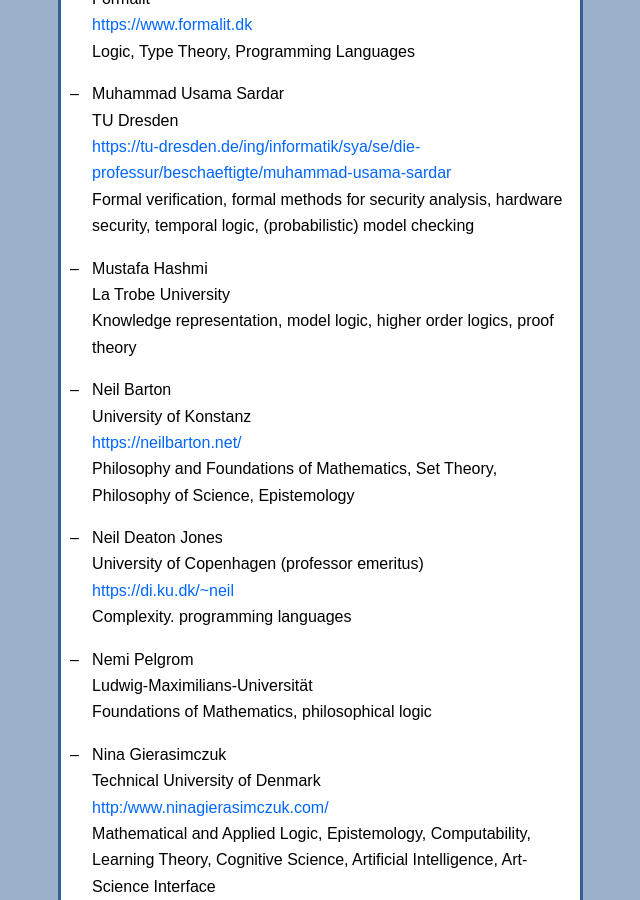
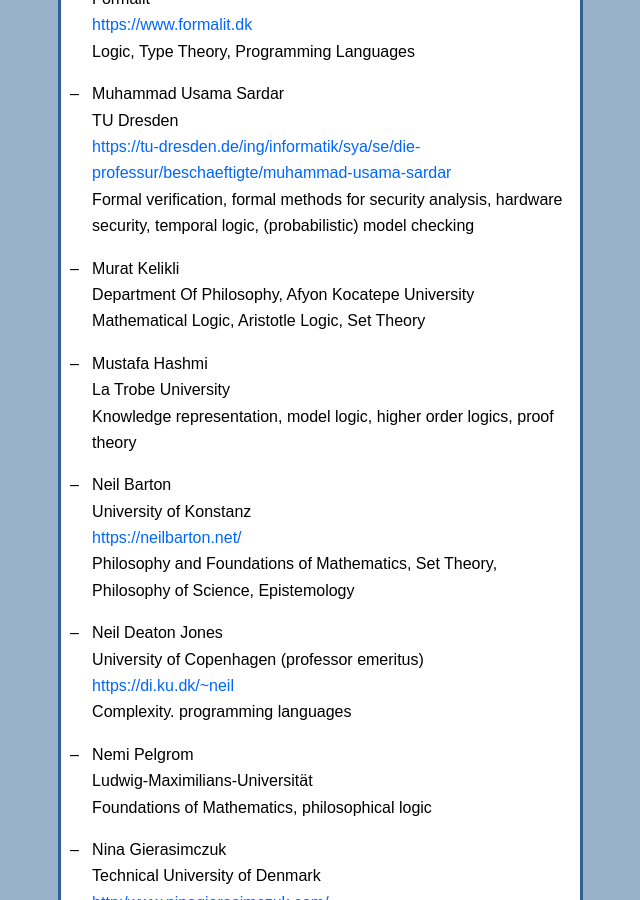
Before and after one commit to scandinavianlogic/scandinavianlogic.github.io, a Jekyll site: the page built from members.md, in a window 1280 px wide and 900 px high, scrolled down 12265 px. Shown: the whole window, without its empty margins (453-1093 px from the left). Built offline with Jekyll 4.4.1, drawn with Linux system fonts in a browser that asks for light colours.

Commit message:
new member

```diff
--- a/members.md
+++ b/members.md
@@ -470,6 +470,10 @@ membership.
   <https://tu-dresden.de/ing/informatik/sya/se/die-professur/beschaeftigte/muhammad-usama-sardar>
   Formal verification, formal methods for security analysis, hardware security, temporal logic, (probabilistic) model checking
 
+- Murat Kelikli
+  Department Of Philosophy, Afyon Kocatepe University
+  Mathematical Logic, Aristotle Logic, Set Theory
+
 - Mustafa Hashmi
   La Trobe University
   Knowledge representation, model logic, higher order logics, proof theory
```
